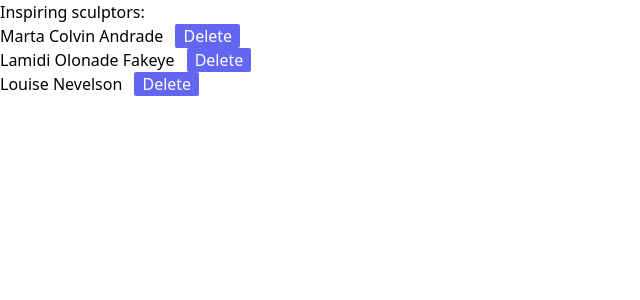
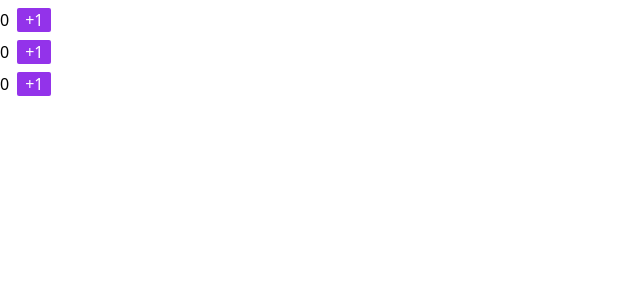
Before and after one commit to Emam-Bokhari/LWS-Module-02, a React (Vite) app: page / in a window 1280 px wide. Shown: the top 300 px of the page, without its empty margins (0-640 px from the left). Built offline with nearby package versions, Linux system fonts and the light colour scheme.

Commit message:
Replacing items in an array

```diff
--- a/src/App.jsx
+++ b/src/App.jsx
@@ -1,10 +1,10 @@
 import { Fragment } from "react";
-import RemovingList from "./Module-2.9/RemovingList";
+import CounterList from "./Module-2.9/CounterList";
 
 export default function App() {
   return (
     <Fragment>
-      <RemovingList />
+      <CounterList />
     </Fragment>
   )
 }
--- /dev/null
+++ b/src/Module-2.9/CounterList.jsx
@@ -0,0 +1,39 @@
+import { useState } from 'react';
+
+let initialCounters = [
+    0, 0, 0
+];
+
+export default function CounterList() {
+    const [counters, setCounters] = useState(
+        initialCounters
+    );
+
+    function handleIncrementClick(index) {
+        const nextCounters = counters.map((c, i) => {
+            if (i === index) {
+                // Increment the clicked counter
+                return c + 1;
+            } else {
+                // The rest haven't changed
+                return c;
+            }
+        });
+        setCounters(nextCounters);
+    }
+
+    return (
+        <ul>
+            {counters.map((counter, i) => (
+                <li key={i}>
+                    {counter}
+                    <button
+                        className="bg-purple-600 text-white ml-2 px-2 mt-2 rounded-sm"
+                        onClick={() => {
+                            handleIncrementClick(i);
+                        }}>+1</button>
+                </li>
+            ))}
+        </ul>
+    );
+}
```
